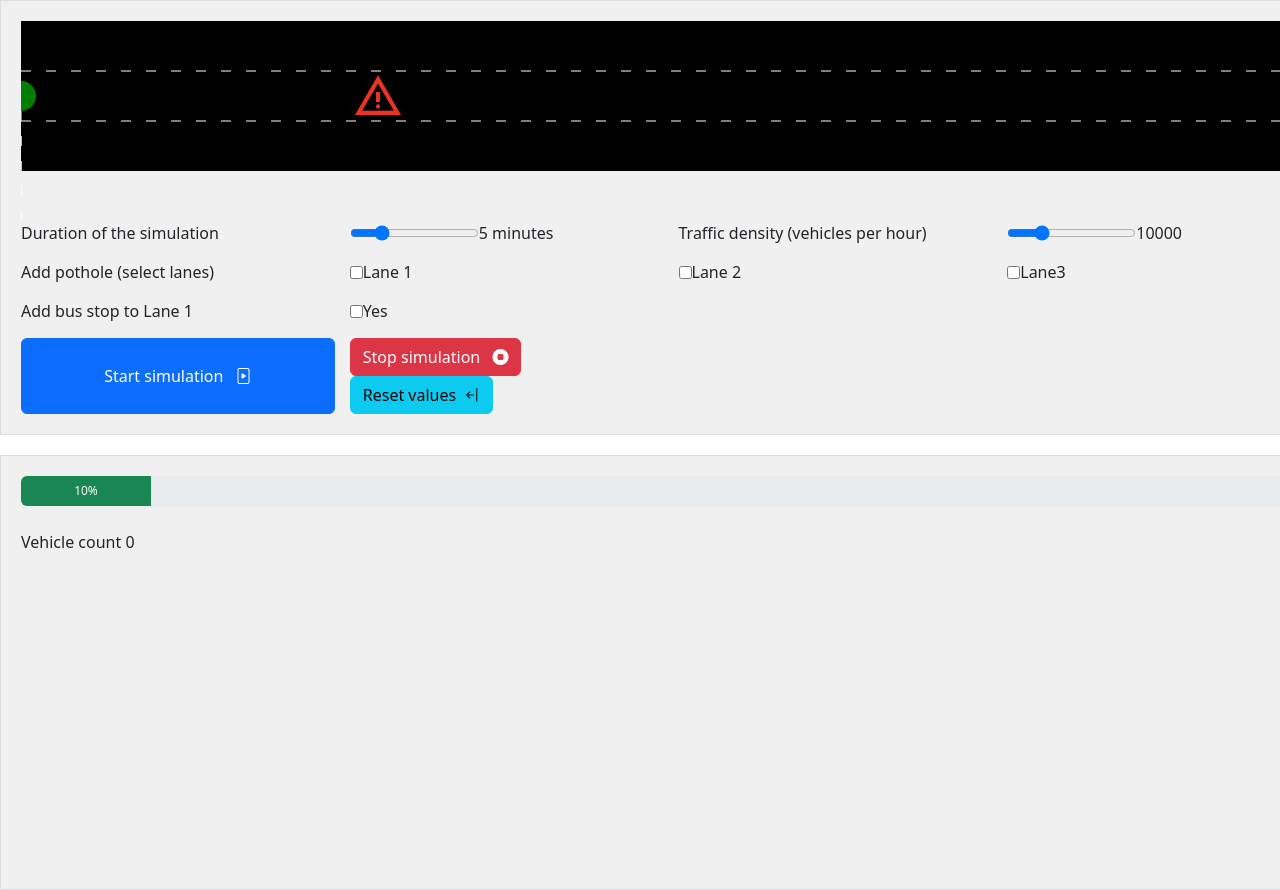
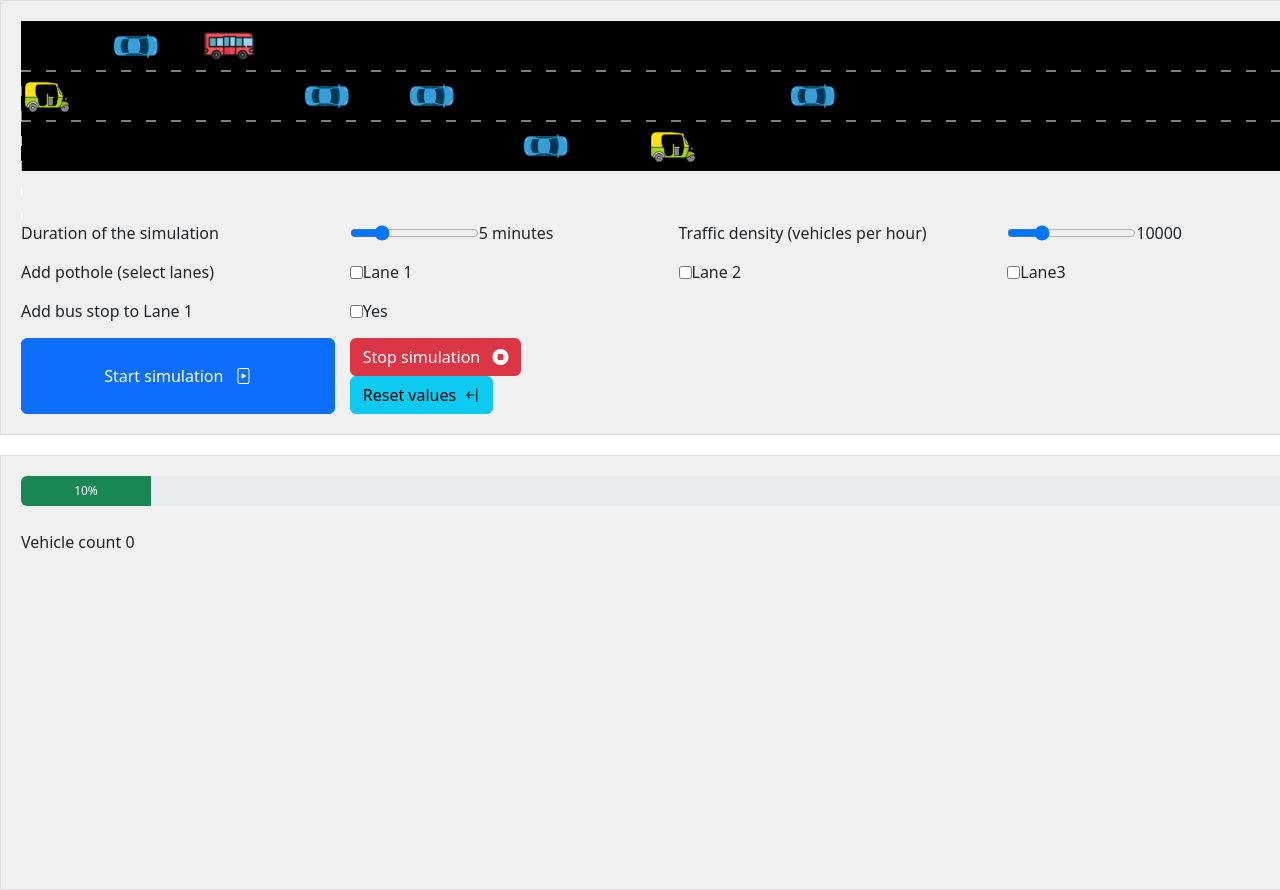
Before and after one commit to vkivaturi/traffic-sim-ind, a website built with Vite: page index.html in a window 1280 px wide. Both pictures are taken after a click on the button "Start simulation". Shown: the top 890 px of the page. Built offline with nearby package versions, Linux system fonts and the light colour scheme.

Commit message:
Images changed for vehicles

```diff
--- a/index.html
+++ b/index.html
@@ -80,18 +80,6 @@
         </div>
     </div>
 
-    <script>
-        const slider1 = document.getElementById('simulationSlider');
-        const sliderValue1 = document.getElementById('simulationSliderValue');
-        slider1.addEventListener('input', function () {
-            sliderValue1.textContent = slider1.value; // Display current value of the slider
-        });
-        const slider2 = document.getElementById('trafficSlider');
-        const sliderValue2 = document.getElementById('trafficSliderValue');
-        slider2.addEventListener('input', function () {
-            sliderValue2.textContent = slider2.value; // Display current value of the slider
-        });
-
     </script>
     <script src="https://cdn.jsdelivr.net/npm/bootstrap@5.3.1/dist/js/bootstrap.bundle.min.js"></script>
 
--- a/main.js
+++ b/main.js
@@ -5,12 +5,67 @@ import { createRoad, createObstacle } from "./src/creator/road.js";
 import { GlobalMemberStore } from "./src/data/system.js";
 
 let ctx;
-let laneArr = [];
 let simStartTime = Date.now();
 
 function launch() {
     ctx = document.getElementById("canvas").getContext("2d");
 
+    //Add simulation time to global store
+    const slider1 = document.getElementById('simulationSlider');
+    const sliderValue1 = document.getElementById('simulationSliderValue');
+    GlobalMemberStore.putMember({ id: "simRunTimeSecs", value: (slider1.value) });
+
+    slider1.addEventListener('input', function () {
+        sliderValue1.textContent = slider1.value; // Display current value of the slider
+        GlobalMemberStore.updateMember({ id: "simRunTimeSecs", value: (slider1.value * 60) });
+        console.log(GlobalMemberStore.getMember("simRunTimeSecs").member.value);
+
+    });
+
+    //Add traffic density setting to global store
+    const slider2 = document.getElementById('trafficSlider');
+    const sliderValue2 = document.getElementById('trafficSliderValue');
+    var vehiclesPerHourToMillis = Math.floor((60 * 60) / slider2.value * 1000);
+    GlobalMemberStore.putMember({ id: "vehiclesPerHourInMillis", value: vehiclesPerHourToMillis });
+    slider2.addEventListener('input', function () {
+        sliderValue2.textContent = slider2.value; // Display current value of the slider
+        vehiclesPerHourToMillis = Math.floor((60 * 60) / slider2.value * 1000);
+        GlobalMemberStore.updateMember({ id: "vehiclesPerHourInMillis", value: vehiclesPerHourToMillis });
+    });
+
+    //Start simulation button click event capture
+    startSimulationBtn.addEventListener('click', function () {
+        simStartTime = Date.now();
+        //GlobalMemberStore.putMember({ id: "laneArray", value: null });
+        if (GlobalMemberStore.getMember("laneArray").member === undefined) {
+            GlobalMemberStore.putMember({ id: "laneArray", value: createLanesArray() });
+        } else {
+            GlobalMemberStore.updateMember({ id: "laneArray", value: createLanesArray() });
+        }
+
+        //Initialise lanes array
+//        createLanesArray();
+        //Add lane array to a global store
+        //GlobalMemberStore.putMember({ id: "laneArray", value: createLanesArray() });
+        simulate();
+    });
+
+    createRoad(ctx);
+
+    //Create obstacles and attach to path points
+    // let x1 = laneArr[0][20].x;
+    // let y1 = laneArr[0][20].y;
+    // laneArr[0][20].obstacleType = config.ObstacleType.BUS_STOP;
+    // createObstacle(ctx, x1, y1, config.ObstacleType.BUS_STOP);
+    // console.log(`Obstacle -- ${x1} ${y1}`);
+
+    //End obstacle creation
+
+    //simulate();
+}
+
+function createLanesArray() {
+    let laneArr = [];
     let y = 25;
     let start = [0, y]; // Starting point
     let interim1 = [300, y]; // First control point
@@ -26,26 +81,13 @@ function launch() {
         interim2[1] = interim2[1] + 50;
         end[1] = end[1] + 50;
     }
-    //Add lane array to a global store
-    GlobalMemberStore.putMember({id: "laneArray", value: laneArr});
-
-    createRoad(ctx);
-
-    //Create obstacles and attach to path points
-    // let x1 = laneArr[0][20].x;
-    // let y1 = laneArr[0][20].y;
-    // laneArr[0][20].obstacleType = config.ObstacleType.BUS_STOP;
-    // createObstacle(ctx, x1, y1, config.ObstacleType.BUS_STOP);
-    // console.log(`Obstacle -- ${x1} ${y1}`);
-
-    //End obstacle creation
-
-    simulate();
+    return laneArr;
 }
 
 function simulate() {
     //Limit the total number of iterations to time of the simulation
-    if (Date.now() > (simStartTime + config.SimRunTimeSecs * 1000))
+    //if (Date.now() > (simStartTime + config.SimRunTimeSecs * 1000))
+    if (Date.now() > (simStartTime + GlobalMemberStore.getMember("simRunTimeSecs").member.value * 1000))
         return;
 
     //Clear the canvas and repaint it for each frame refresh
@@ -59,10 +101,10 @@ function simulate() {
     //createObstacle(ctx, x1, y1, config.ObstacleType.POT_HOLE);
 
     //Create obstacles and attach to path points
-    let x2 = laneArr[1][7].x;
-    let y2 = laneArr[1][7].y;
-    laneArr[1][7].obstacleType = config.ObstacleType.POT_HOLE;
-    createObstacle(ctx, x2, y2, config.ObstacleType.POT_HOLE);
+    // let x2 = laneArr[1][7].x;
+    // let y2 = laneArr[1][7].y;
+    // laneArr[1][7].obstacleType = config.ObstacleType.POT_HOLE;
+    // createObstacle(ctx, x2, y2, config.ObstacleType.POT_HOLE);
 
     //Update the recreated canvas with change in vehicle positions
     var tempArray = getRandomArray(config.NumLanes);
--- a/src/config.js
+++ b/src/config.js
@@ -10,9 +10,9 @@ export const config = {
     FramesPerSecond : 5,
     NumLanes : 3,
     //Simulation run time (in seconds)
-    SimRunTimeSecs : 0,
+    //SimRunTimeSecs : 1,
     //Traffic to be handled (vehicles per hour)
-    VehiclesPerHour: 20000,
+    //VehiclesPerHour: 10000,
     //Number of points to be created in the path
     NumPathPoints : 20,
     ObstacleType : Object.freeze({
--- a/src/creator/vehicle.js
+++ b/src/creator/vehicle.js
@@ -3,13 +3,14 @@ import { config } from "../config.js";
 let vehicleId = 0;
 
 export const vehicleTypes = [
-    { name: 'Auto', weight: 3, speed: config.VehicleSpeed.SLOW, color: "yellow" },
-    { name: 'Bus', weight: 1, speed: config.VehicleSpeed.SLOW, color: "red" },
-    { name: 'Car', weight: 6, speed: config.VehicleSpeed.NORMAL, color: "green" }
+    { name: 'Auto', weight: 3, speed: config.VehicleSpeed.SLOW, color: "yellow", image: "/images/rickshaw.png" },
+    { name: 'Bus', weight: 1, speed: config.VehicleSpeed.SLOW, color: "red", image: "/images/bus.png" },
+    { name: 'Car', weight: 6, speed: config.VehicleSpeed.NORMAL, color: "green", image: "/images/car.png" }
 ];
 
 export default function createVehicle(ctx, _x, _y, _laneId) {
     const selectVehicle = getRandomElementByWeight(vehicleTypes);
+
 
     const vehicle = {
         x: _x,
@@ -21,11 +22,17 @@ export default function createVehicle(ctx, _x, _y, _laneId) {
         obstacleTimeout: 0,
         name: selectVehicle.name,
         draw() {
-            ctx.beginPath();
-            ctx.arc(this.x, this.y, this.radius, 0, Math.PI * 2, true);
-            ctx.closePath();
-            ctx.fillStyle = selectVehicle.color;
-            ctx.fill();
+            const img = new Image();
+            img.addEventListener("load", () => {
+                ctx.drawImage(img, this.x, this.y-25, 50, 50);
+            });
+            img.src = selectVehicle.image;
+
+            // ctx.beginPath();
+            // ctx.arc(this.x, this.y, this.radius, 0, Math.PI * 2, true);
+            // ctx.closePath();
+            // ctx.fillStyle = selectVehicle.color;
+            // ctx.fill();
         }
     };
     return vehicle;
--- a/src/preserver/orchestrator.js
+++ b/src/preserver/orchestrator.js
@@ -4,10 +4,11 @@ import {config} from "../config.js";
 import { removeVehicleFromLane } from "../transformer/endofpath.js";
 import { GlobalMemberStore } from "../data/system.js";
 
-let vehicleAddIntervalMillis = Math.floor(((60*60)/config.VehiclesPerHour) * 1000);
+//let vehicleAddIntervalMillis = Math.floor(((60*60)/config.VehiclesPerHour) * 1000);
 let vehicleAddTime = 0;
 //Main function that updates path in every frame refresh
 export function updatePathPointVehicles(laneId, ctx) {
+    const vehicleAddIntervalMillis = GlobalMemberStore.getMember("vehiclesPerHourInMillis").member.value;
     var pathArr = GlobalMemberStore.getMember("laneArray").member.value[laneId];
 
     for (var i = pathArr.length - 1; i >= 0; i--) {
```
Also changed, not shown: images/Car1.jpg (added), images/bus.png (added), images/car.png (added), images/rickshaw.png (added).
